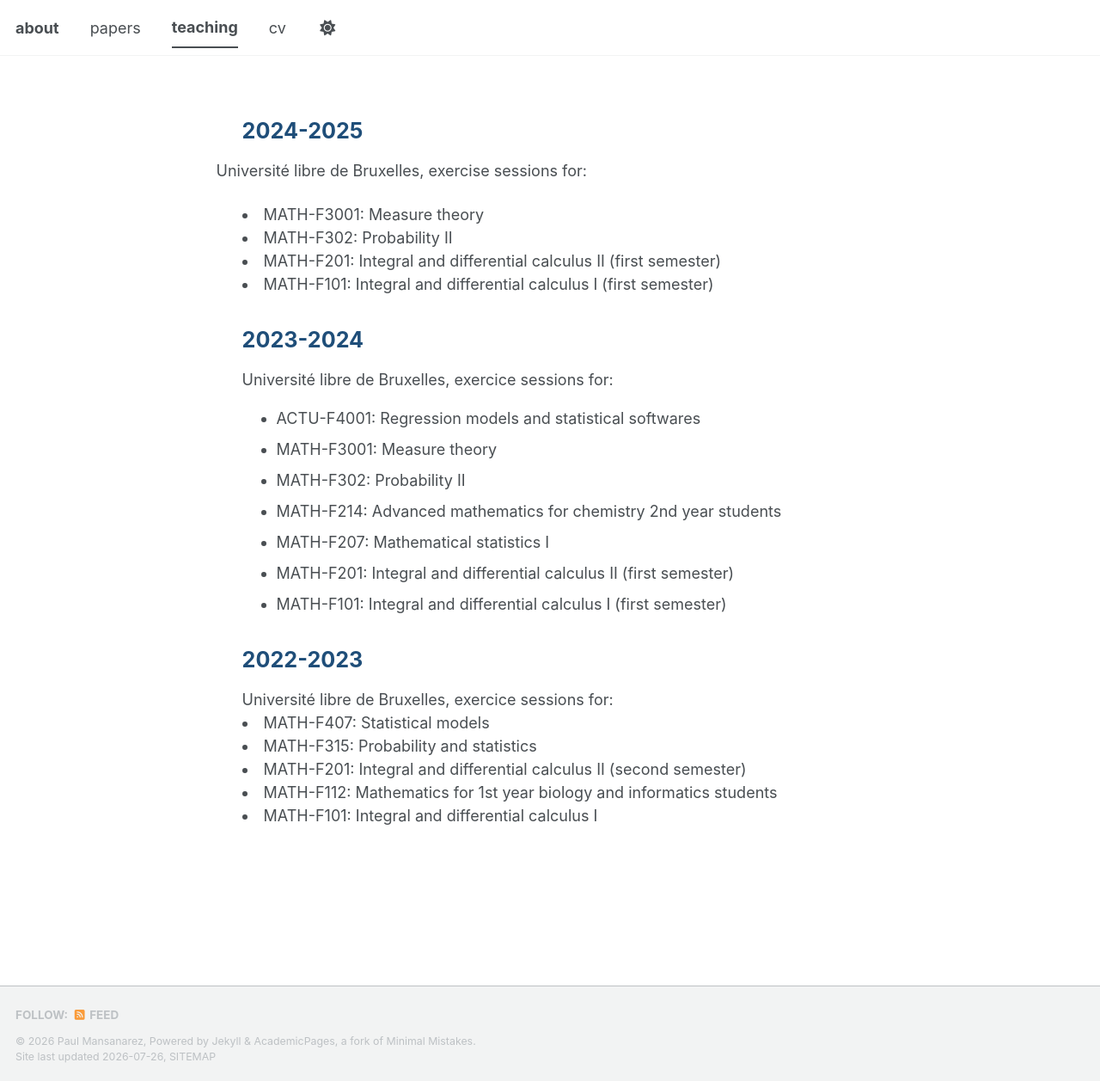
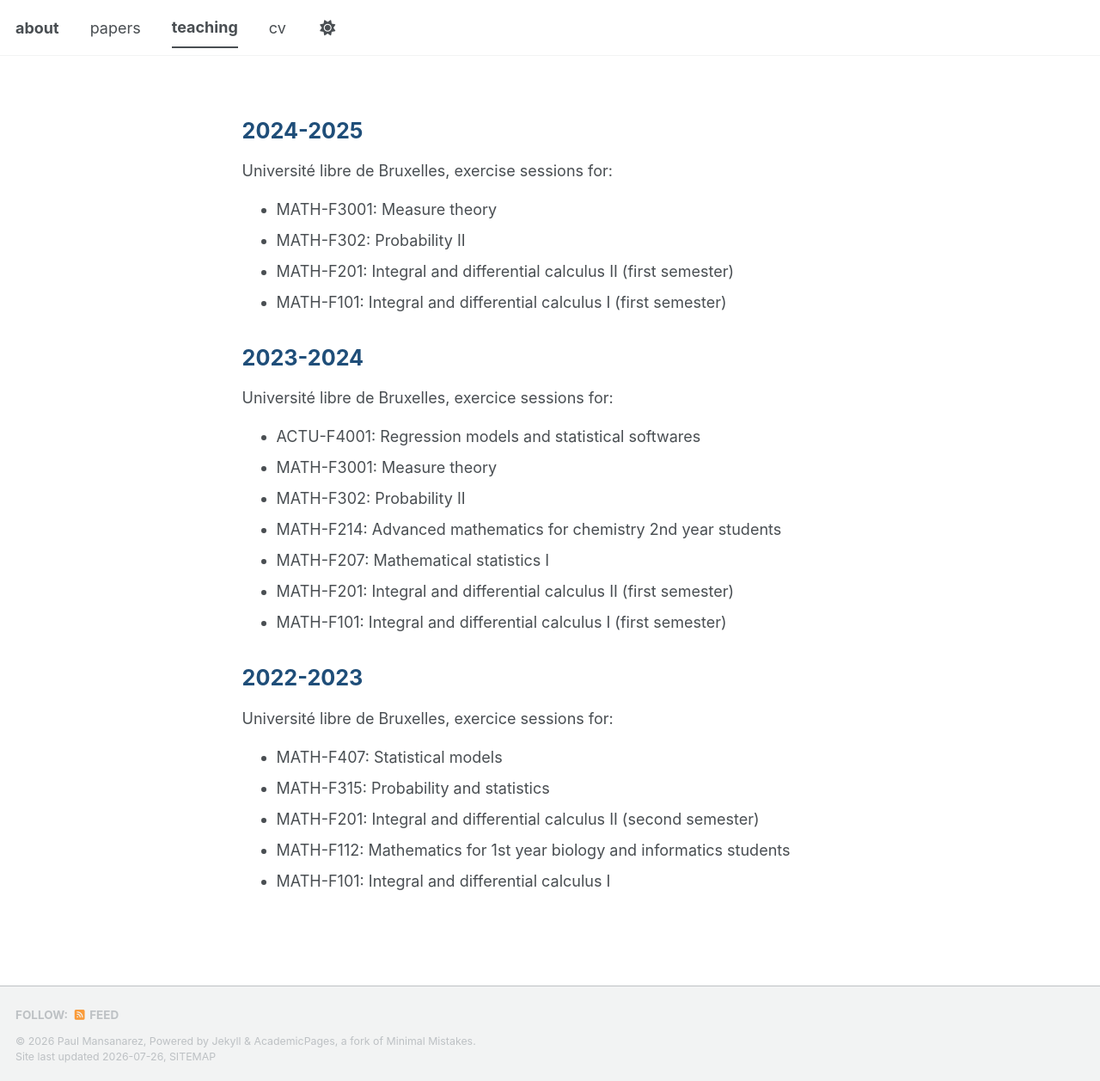
Before and after one commit to paulmansanarez/paulmansanarez.github.io, a Jekyll site: the page built from _pages/teaching.html, in a window 1280 px wide and 1257 px high. Shown: the whole window at 86% size. Built offline with Jekyll 4.4.1, drawn with Linux system fonts in a browser that asks for light colours; a style sheet for code colours, icons or effects is not loaded.

Commit message:
Update teaching.html

```diff
--- a/_pages/teaching.html
+++ b/_pages/teaching.html
@@ -58,13 +58,13 @@ display: none;
 <div class="publications-compact">
 
 <h2>2024-2025</h2>
-<p style="margin-left: -30px;">
 Université libre de Bruxelles, exercise sessions for:
-</p>
+  <ul>
   <li> MATH-F3001: Measure theory </li>
   <li> MATH-F302: Probability II </li>
   <li> MATH-F201: Integral and differential calculus II (first semester) </li>
   <li> MATH-F101: Integral and differential calculus I (first semester) </li>
+  </ul>
 
 <h2>2023-2024</h2>
 Université libre de Bruxelles, exercice sessions for:
@@ -80,11 +80,13 @@ Université libre de Bruxelles, exercice sessions for:
 
 <h2>2022-2023</h2>
 Université libre de Bruxelles, exercice sessions for:
+  <ul>
     <li> MATH-F407: Statistical models </li>
     <li> MATH-F315: Probability and statistics </li>
     <li> MATH-F201: Integral and differential calculus II (second semester) </li>
     <li> MATH-F112: Mathematics for 1st year biology and informatics students </li>
     <li> MATH-F101: Integral and differential calculus I </li>
+  </ul>
 
 
 </div>
```
Lines whose indentation alone changed are shown as unchanged.
